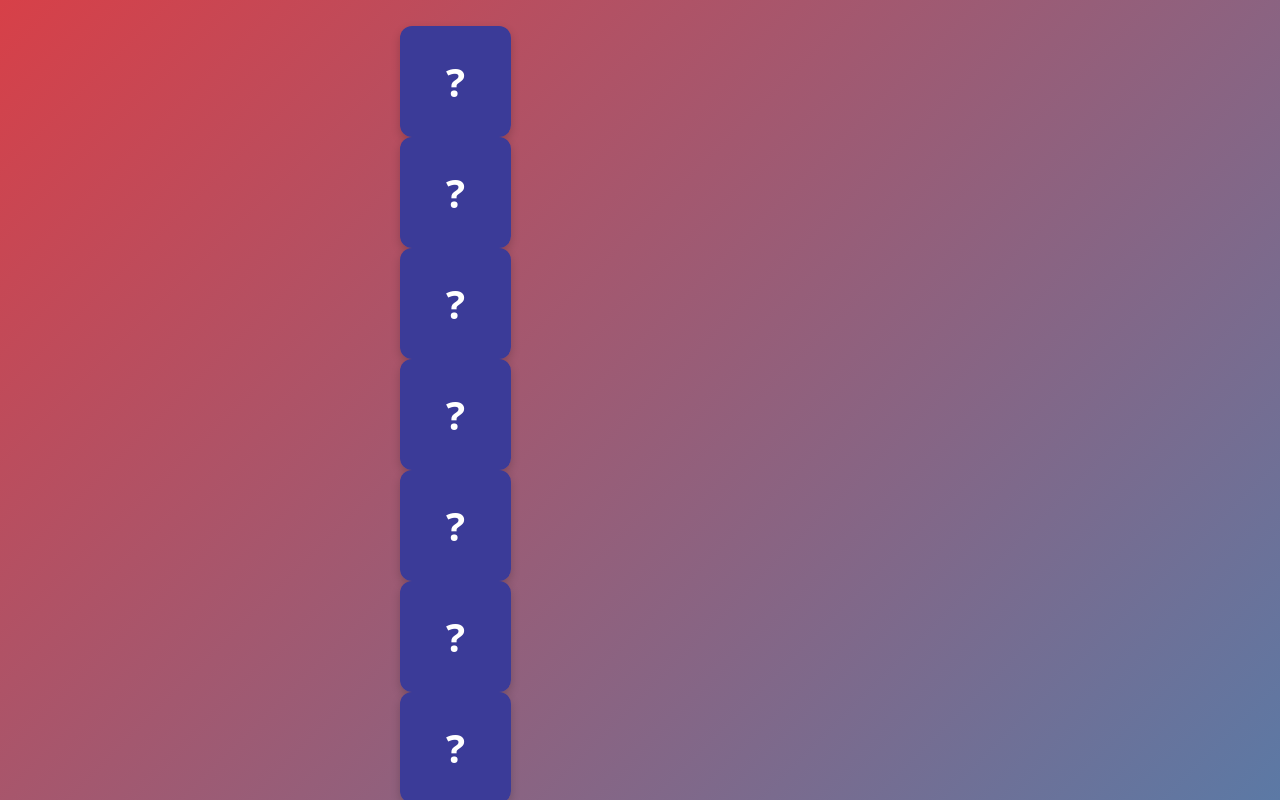
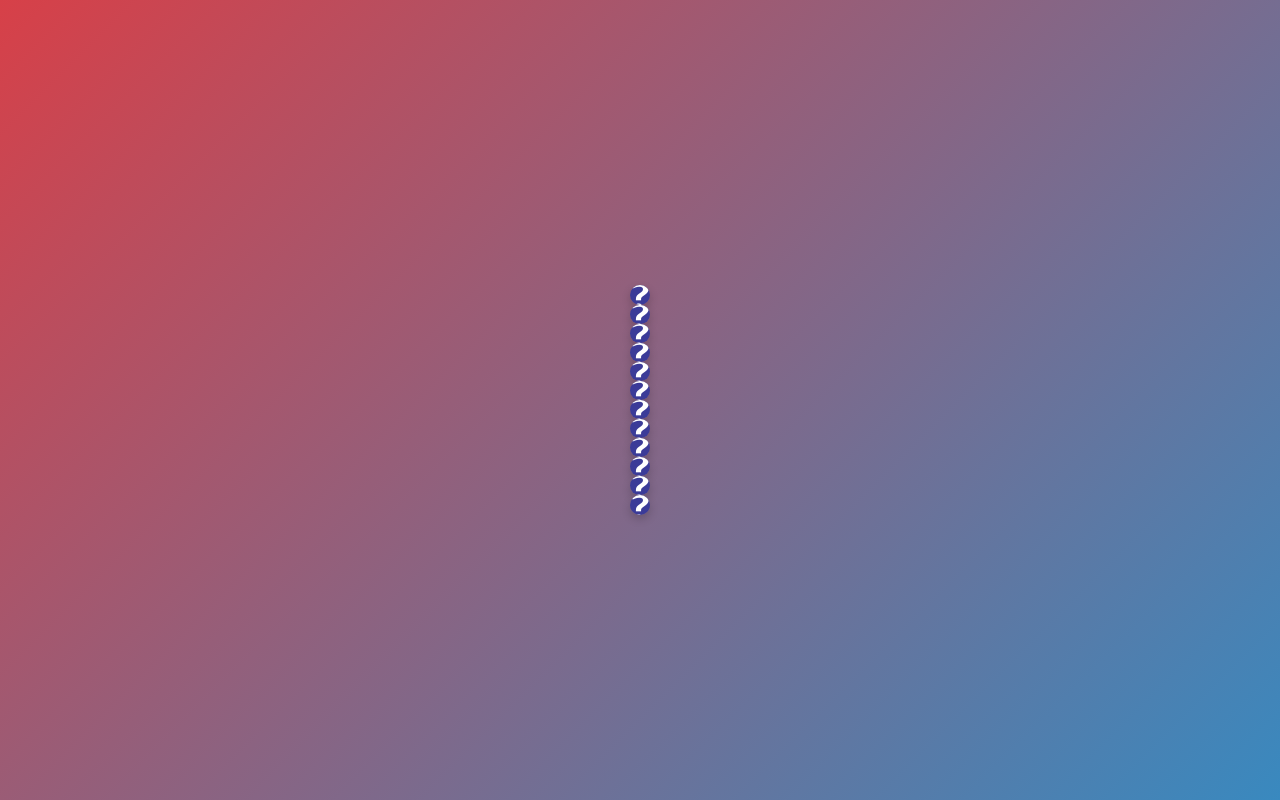
Before and after one commit to tanmayidodmani/memory-game, a React (Vite) app: page /memory-game/game in a window 1280 px wide. Shown: the top 800 px of the page. Built offline with nearby package versions, Linux system fonts and the light colour scheme.

Commit message:
fix code

```diff
--- a/src/index.css
+++ b/src/index.css
@@ -81,15 +81,14 @@ body {
 
 /* Game Container Grid */
 .game-container {
-  display: grid;
-  grid-template-columns: repeat(4, minmax(60px, 1fr));
-  gap: 12px;
-  width: 90vw;
-  max-width: 500px;
+  display: flex;
+  flex-wrap: wrap;
+  justify-content: center;
+  gap: 16px;
+  max-width: 600px;
   margin: 0 auto;
-  padding: 10px;
-  justify-content: center;
 }
+
 
 /* Memory Cards */
 .card {
```
